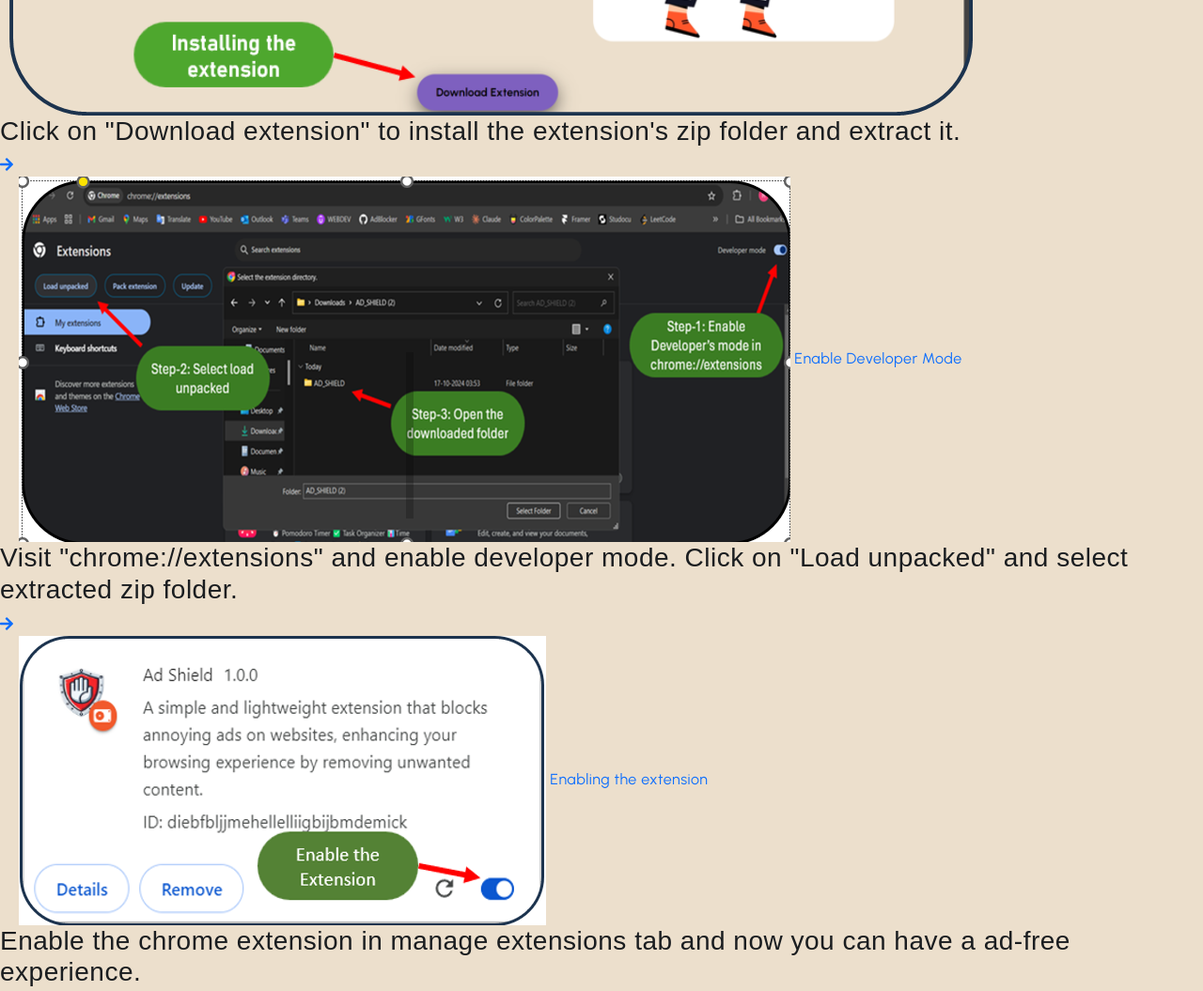
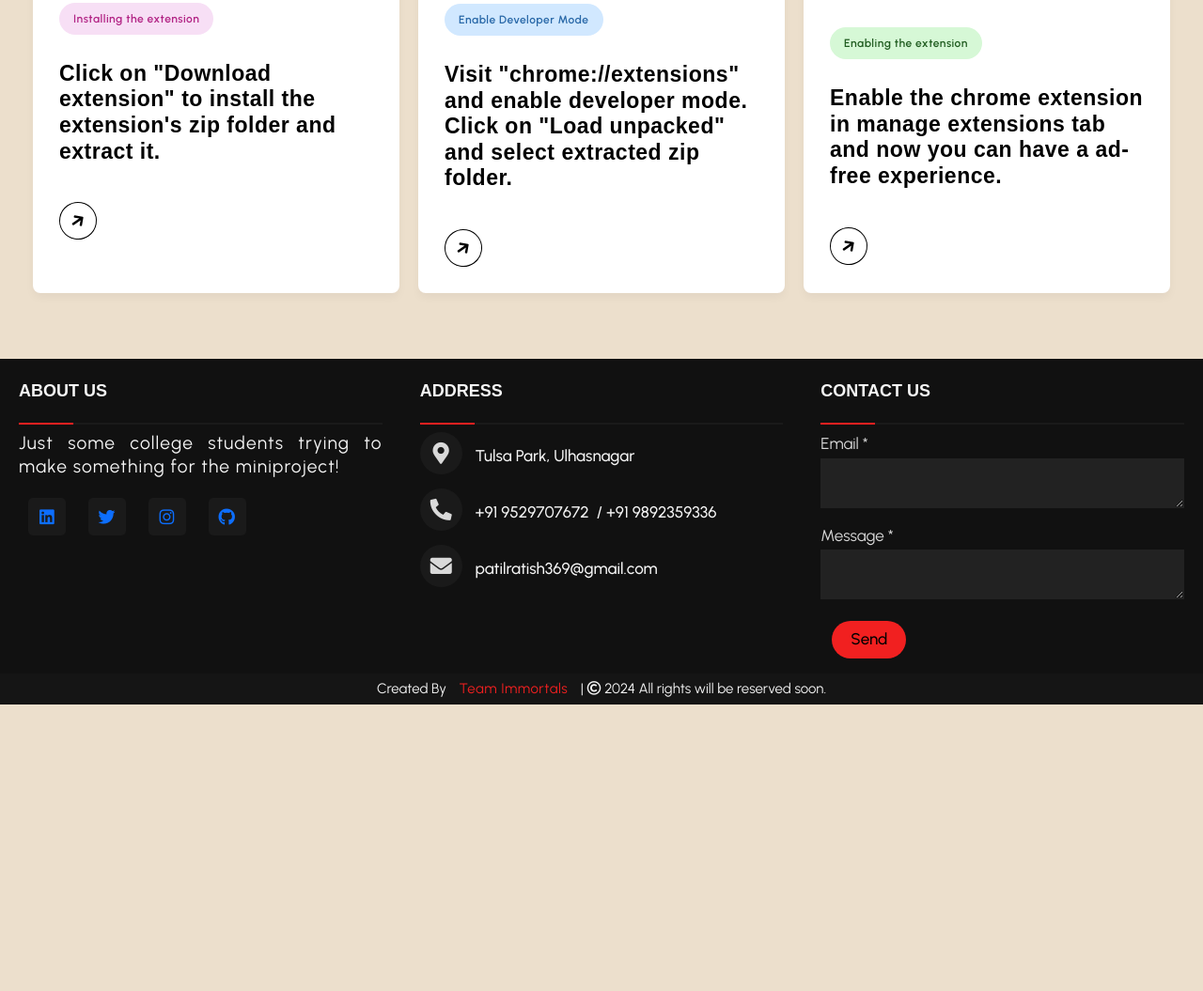
Before and after one commit to Abbas1608/Ad-Block, a browser extension: page index.html in a window 1280 px wide. Shown: the part 1157-2212 px from the top of the page at 94% size. After the commit the page ends 1907 px from the top, so only its background shows below. Drawn offline with nearby package versions, Linux system fonts and the light colour scheme.

Commit message:
Update style.css

```diff
--- a/style.css
+++ b/style.css
@@ -17,14 +17,15 @@
   background-color: yellow;
 }
 .navbar-logo{
-  width:60px;
+  width: 60px;
   height: 60px;
+  background: white;
   border-radius: 50px;
   border: 0.1px solid black;
 }
 .navbar-brand{
   font-weight: 700;
-  font-size:25px;
+  font-size:30px;
   padding-left: 20px;
 }
 .nav-item{
@@ -60,6 +61,9 @@
     padding:0 10px;
     letter-spacing: 0.5px;
 }
+a:hover{
+  transform: scale(1.1);
+}
 .nav-link:after{
   content:"";
   position: absolute;
@@ -74,6 +78,7 @@
   width:100%;
   background-color:#ff3c78;
   transition: 0.3s;
+  transform: scale(1.1);
 }
 .nav-link:active{
   background: #9EDDFF;
@@ -113,7 +118,7 @@
     margin-top: 25px;
 }
 .hero-video--section:hover{
-  transform: translateY(1%);
+  transform:scale(1.01);
 }
 
 
@@ -124,6 +129,7 @@
   justify-content: center;
   align-items: center;
   margin-top: 0px;
+  margin-bottom: 50px;
 }
 
 #downloadButton {
@@ -134,6 +140,7 @@
   padding: 15px 30px;
   font-size: 18px;
   font-weight: bold;
+  margin-bottom: 35px;
   transition: background-color 0.3s ease;
 }
 
@@ -144,108 +151,286 @@
   box-shadow: 0px 10px 30px -5px rgba(0,0,0,0.8);
 }
 #downloadButton:active{
-  transform: translateY(2%);
+  transform: translateY(5%);
 }
 
 /* HELP SECTION */
-.wrapper {
-  width: 75%;
-  height: 70vh;
+
+.steps{
+  margin-left: 32%;
+  font-size: 40px;
+  width: 50%;
+  color: black;
+  font-weight: bolder;
+  margin-bottom: 40px;
+  margin-top: 0px;
+}
+
+.card-list {
+  display: grid;
+  grid-template-columns: repeat(auto-fill, minmax(300px, 1fr));
+  max-width: 1250px;
+  margin: 10px auto;
+  padding: 20px;
+  gap: 20px;
+  margin-bottom: 50px;
+}
+.card-list .card-item {
+  background: #fff;
+  padding: 26px;
+  border-radius: 8px;
+  box-shadow: 0px 5px 10px rgba(0, 0, 0, 0.04);
+  list-style: none;
+  cursor: pointer;
+  text-decoration: none;
+  border: 2px solid transparent;
+  transition: border 0.5s ease;
+}
+.card-list .card-item:hover {
+  border: 2px solid #000;
+}
+.card-list .card-item img {
+  width: 100%;
+  border-radius: 8px;
+  object-fit: cover;
+}
+.card-list span {
+  display: inline-block;
+  background: #F7DFF5;
+  margin-top: 32px;
+  padding: 8px 15px;
+  font-size: 0.75rem;
+  border-radius: 50px;
+  font-weight: 600;
+}
+.card-list .step-1 {
+  background-color: #F7DFF5;
+  color: #B22485;
+}
+.card-list .step-2 {
+  background-color: #d1e8ff;
+  color: #2968a8;
+}
+.card-list .step-3 {
+  background-color: #d6f8d6;
+  color: #205c20;
+}
+.card-item h3 {
+  color: #000;
+  font-size: 1.438rem;
+  margin-top: 28px;
+  font-weight: 600;
+}
+.card-item .arrow {
   display: flex;
   align-items: center;
   justify-content: center;
-  border-radius: 25px;
-  background: gray;
-  margin-left: 200px;
-  margin-bottom: 30px;
+  transform: rotate(-35deg);
+  height: 40px;
+  width: 40px;
+  color: #000;
+  border: 1px solid #000;
+  border-radius: 50%;
+  margin-top: 40px;
+  transition: 0.2s ease;
 }
-.note{
-  font-size: xxx-large;
-  font-weight: 700;
-  display: flex;
-  justify-content: center;
-  color:darkslateblue;
-  padding-bottom: 10px;
+.card-list .card-item:hover .arrow  {
+  background: #000;
+  color: #fff;
 }
-.box{
-  height: 400px;
-  display: flex;
-  flex-wrap: nowrap;
-  justify-content: start;
+@media (max-width: 1200px) {
+  .card-list .card-item {
+      padding: 15px;
+  }
+}
+@media screen and (max-width: 980px) {
+  .card-list {
+      margin: 0 auto;
+  }
 }
 
-.card {
-  width: 80px;
-  border-radius: .75rem;
-  background-size: cover;
+
+
+
+/* FOOTER SECTION */
+.content1{
+  position: relative;
+  margin: 130px auto;
+  text-align: center;
+  padding: 0 20px;
+  color:whitesmoke
+}
+.content1 .text{
+  font-size: 2.5rem;
+  font-weight: 600;
+  color: whitesmoke;
+}
+.content1 .p{
+  font-size: 2.1875rem;
+  font-weight: 600;
+  color: whitesmoke;
+}
+footer{
+  position: relative;
+  bottom: 0px;
+  width: 100%;
+  background: #111;
+  color:#d9d9d9;
+}
+.main-content{
+  display: flex;
+}
+.main-content .box{
+  flex-basis: 50%;
+  padding: 10px 20px;
+  flex-direction: column;
+}
+.box h2{
+  font-size: 1.125rem;
+  font-weight: 600;
+  text-transform: uppercase;
+  color: whitesmoke;
+  display: flex;
+  flex-direction: row;
+}
+.box .content{
+  margin: 20px 0 0 0;
+  position: relative;
+}
+.box .content:before{
+  position: absolute;
+  content: '';
+  top: -10px;
+  height: 2px;
+  width: 100%;
+  background: #1a1a1a;
+}
+.box .content:after{
+  position: absolute;
+  content: '';
+  height: 2px;
+  width: 15%;
+  background: #f12020;
+  top: -10px;
+}
+.left .content p{
+  text-align: justify;
+  color:whitesmoke
+}
+.left .content .social{
+  margin: 20px 0 0 0;
+  color:whitesmoke
+}
+.left .content .social a span{
+  height: 40px;
+  width: 40px;
+  background: #1a1a1a;
+  line-height: 40px;
+  text-align: center;
+  font-size: 18px;
+  border-radius: 5px;
+  transition: 0.3s;
+}
+.left .content .social a span:hover{
+  background: #f12020;
+}
+.center .content .fas{
+  font-size: 1.4375rem;
+  background: #1a1a1a;
+  height: 45px;
+  width: 45px;
+  line-height: 45px;
+  text-align: center;
+  border-radius: 50%;
+  transition: 0.3s;
   cursor: pointer;
-  overflow: hidden;
-  border-radius: 2rem;
-  margin: 0 10px;
-  display: flex;
-  align-items: flex-end;
-  transition: .6s cubic-bezier(.28,-0.03,0,.99);
-  box-shadow: 0px 10px 30px -5px rgba(0,0,0,0.8);
 }
-
-.card > .row {
+.center .content .fas:hover{
+  background: #f12020;
+}
+.center .content .text{
+  font-size: 1.0625rem;
+  font-weight: 500;
+  padding-left: 10px;
+  color:whitesmoke
+}
+.center .content .phone{
+  margin: 15px 0;
+}
+.right form .text{
+  font-size: 1.0625rem;
+  margin-bottom: 2px;
+}
+.right form .msg{
+  margin-top: 10px;
+}
+.right form input, .right form textarea{
+  width: 100%;
+  font-size: 1.0625rem;
+  background:#222222;
   color: white;
-  display: flex;
-  flex-wrap: nowrap;
+  padding-left: 10px;
+  border: 1px solid #222222;
 }
-
-.card > .row > .icon {
-  background: #223;
-  color: white;
-  border-radius: 50%;
-  width: 50px;
-  display: flex;
-  justify-content: center;
-  align-items: center;
-  margin: 15px;
+.right form input:focus,
+.right form textarea:focus{
+  outline-color: #3498db;
 }
-.card > .row > .description {
-  display: flex;
-  justify-content: center;
-  flex-direction: column;
-  overflow: hidden;
-  height: 80px;
-  width: 520px;
-  opacity: 0;
-  transform: translateY(30px);
-  transition-delay: .3s;
-  transition: all .3s ease;
+.right form input{
+  height: 35px;
 }
-
-.description p {
-  padding-top: 0px;
+.right form .btn{
+  margin-top: 10px;
+  border: none;
 }
-
-.description h4 {
-  text-transform: uppercase;
+button:active{
+  transform: translateY(5%);
 }
-
-input {
-  display: none;
+.right form .btn button{
+  height: 40px;
+  width: 100%;
+  border: none;
+  outline: none;
+  background: #f12020;
+  padding-left: 20px;
+  padding-right: 20px;
+  border-radius: 25px;
+  font-size: 1.0625rem;
+  font-weight: 500;
+  cursor: pointer;
+  transition: .3s;
 }
-
-input:checked + label {
-  width: 600px;
+.right form .btn button:hover{
+  background:#223;
+  color:whitesmoke;
+  border:none;
+  outline: none;
 }
-
-input:checked + label .description {
-  opacity: 1 !important;
-  transform: translateY(0) !important;
+.bottom center{
+  padding: 5px;
+  font-size: 0.9375rem;
+  background: #151515;
 }
-.card[for="c1"] {
-  background-image: url();
+.bottom center span{
+  color: whitesmoke;
 }
-.card[for="c2"] {
-  background-image: url();
+.bottom center a{
+  color: #f12020;
+  text-decoration: none;
 }
-.card[for="c3"] {
-  background-image: url();
+.bottom center a:hover{
+  text-decoration: underline;
 }
-.card[for="c4"] {
-  background-image: url('./img4.jpeg');
+@media screen and (max-width: 900px) {
+  footer{
+    position: relative;
+    bottom: 0px;
+  }
+  .main-content{
+    flex-wrap: wrap;
+    flex-direction: column;
+  }
+  .main-content .box{
+    margin: 5px 0;
+  }
 }
```
